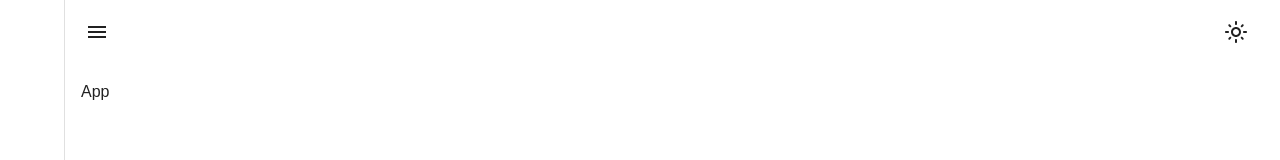
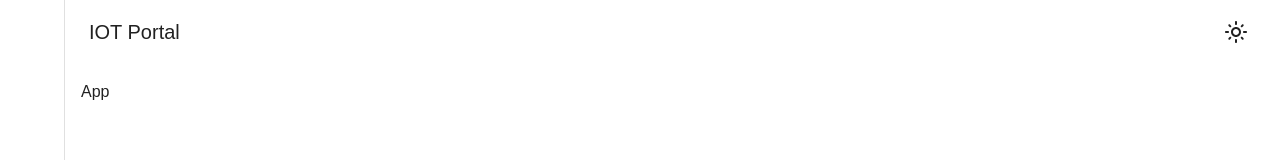
Before and after one commit to nirmalcodes/dashboard-ui, a React (Vite) app: page / in a window 1280 px wide. Shown: the top 160 px of the page. Built offline with nearby package versions, Linux system fonts and the light colour scheme.

Commit message:
Update navbar component

```diff
--- a/src/components/shared/Layout/Navbar/index.jsx
+++ b/src/components/shared/Layout/Navbar/index.jsx
@@ -37,31 +37,20 @@ const closedMixin = (theme) => ({
 const AppBar = styled(MuiAppBar, {
     shouldForwardProp: (prop) => prop !== 'open',
 })(({ theme, open }) => ({
-    zIndex: theme.zIndex.drawer + 1,
+    // zIndex: theme.zIndex.drawer + 1,
     ...(open ? openedMixin(theme) : closedMixin(theme)),
 }));
 
 const Navbar = () => {
-    const { open, handleToggleDrawer } = useContext(LayoutContext);
+    const { open } = useContext(LayoutContext);
 
     return (
         <>
             <AppBar position='fixed' open={open} color='inherit' elevation={0}>
                 <Toolbar>
-                    <IconButton
-                        color='inherit'
-                        aria-label='open drawer'
-                        onClick={handleToggleDrawer}
-                        edge='start'
-                        sx={{
-                            marginRight: 1,
-                        }}
-                    >
-                        <MenuIcon />
-                    </IconButton>
-                    {/* <Typography variant='h6' noWrap component='div'>
-                        Mini variant drawer
-                    </Typography> */}
+                    <Typography variant='h6' noWrap component='div'>
+                        IOT Portal
+                    </Typography>
                     <Box
                         sx={{
                             ml: 'auto',
```
